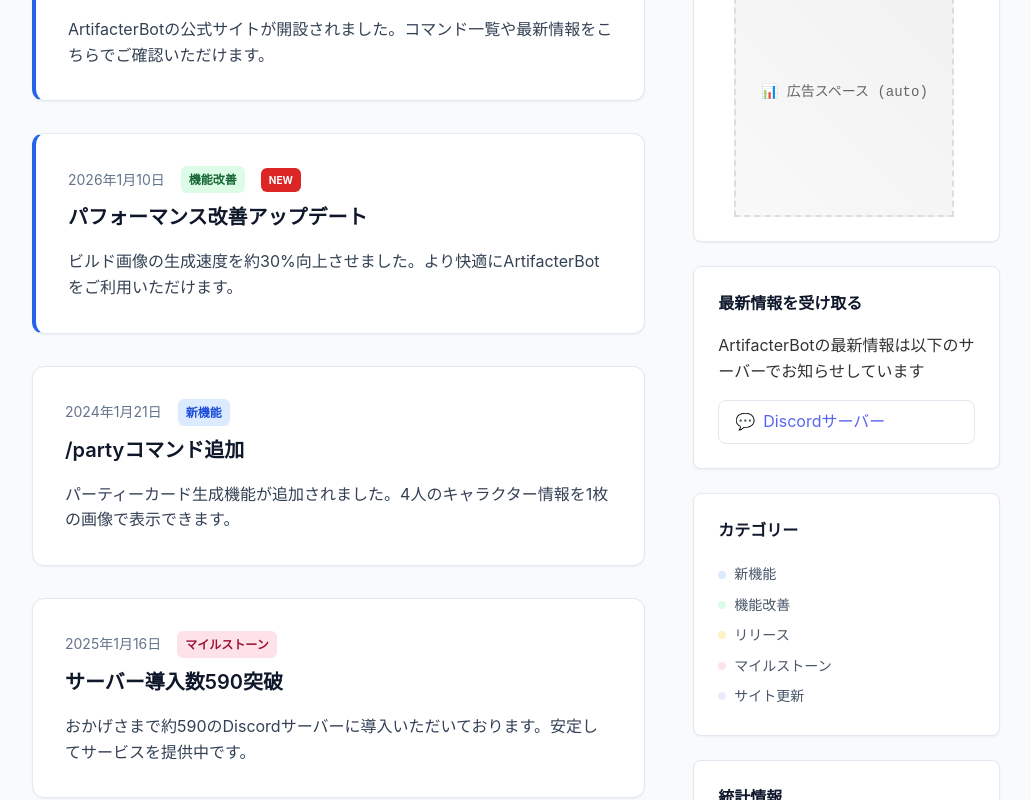
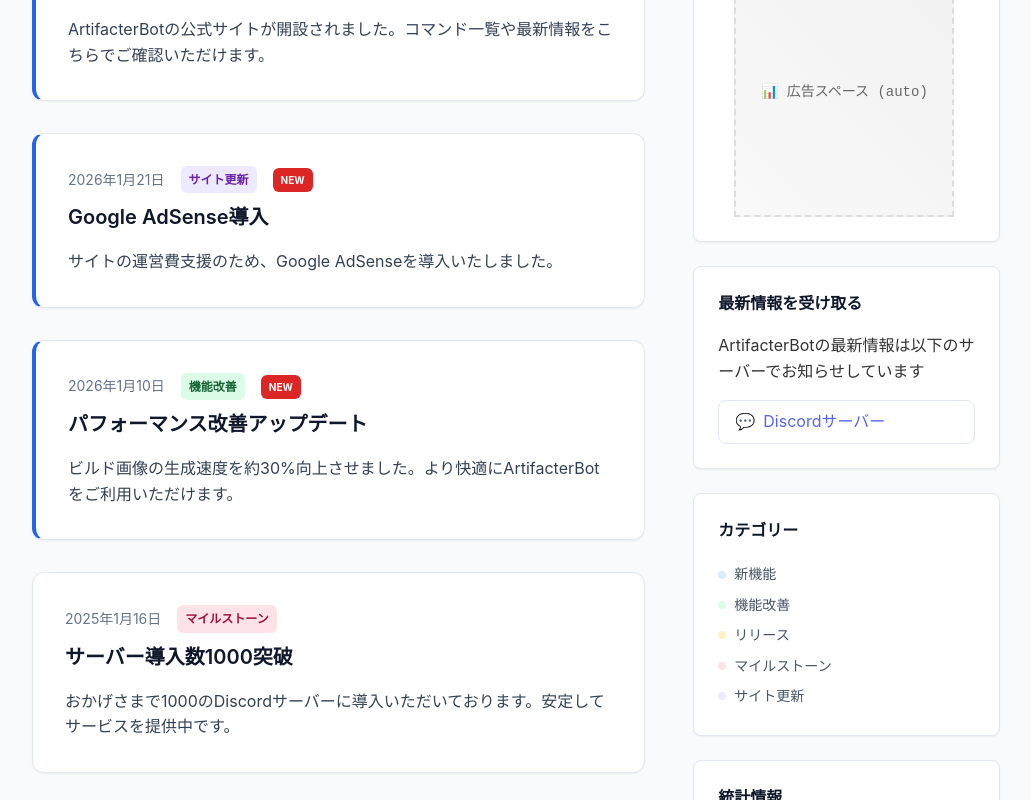
Before and after one commit to yutarou12/Artifacter-Official-Site, a React (Vite) app: page /news in a window 1280 px wide. Shown: the part 400-1200 px from the top of the page, without its empty margins (124-1155 px from the left). Built offline with nearby package versions, Linux system fonts and the light colour scheme; no server answers.

Commit message:
[add] d1 からnewsを取得するように

```diff
--- /dev/null
+++ b/src/hooks/useNewsFromD1.ts
@@ -0,0 +1,72 @@
+// Cloudflare D1 APIからニュースを取得するフック
+import { useState, useEffect } from 'react'
+
+interface NewsItem {
+  id: number
+  date: string
+  title: string
+  content: string
+  type: string
+  isNew: boolean
+}
+
+interface NewsResponse {
+  newsItems: NewsItem[]
+}
+
+export function useNewsFromD1() {
+  const [news, setNews] = useState<NewsItem[]>([])
+  const [loading, setLoading] = useState(true)
+  const [error, setError] = useState<string | null>(null)
+
+  useEffect(() => {
+    async function fetchNews() {
+      try {
+        // 環境変数からWorkers APIのURLを取得（型安全）
+        const workerApiUrl = import.meta.env.VITE_NEWS_API_URL
+
+        // APIエンドポイントの決定
+        let apiUrl: string
+        if (window.location.hostname === 'localhost' || window.location.hostname === '127.0.0.1') {
+          // 開発環境：静的JSONファイル
+          apiUrl = '/api/news.json'
+        } else if (workerApiUrl) {
+          // 本番環境：環境変数で指定されたWorkers API
+          apiUrl = workerApiUrl
+        } else {
+          // フォールバック：同一ドメインのAPIルート
+          apiUrl = `${window.location.origin}/api/news`
+        }
+
+        const response = await fetch(apiUrl)
+
+        if (!response.ok) {
+          throw new Error(`HTTP ${response.status}: ${response.statusText}`)
+        }
+
+        const data: NewsResponse = await response.json()
+        setNews(data.newsItems || [])
+      } catch (err) {
+        setError(err instanceof Error ? err.message : 'Unknown error')
+
+        // エラー時はJSONファイルにフォールバック
+        try {
+          const fallbackResponse = await fetch('/api/news.json')
+          if (fallbackResponse.ok) {
+            const fallbackData = await fallbackResponse.json()
+            setNews(fallbackData.newsItems || [])
+            setError(null) // エラーをクリア
+          }
+        } catch (fallbackErr) {
+          console.error('Fallback also failed:', fallbackErr)
+        }
+      } finally {
+        setLoading(false)
+      }
+    }
+
+    fetchNews()
+  }, [])
+
+  return { news, loading, error }
+}
--- a/src/pages/News.tsx
+++ b/src/pages/News.tsx
@@ -1,49 +1,37 @@
 import AdSense from '../components/AdSense'
+import { useNewsFromD1 } from '../hooks/useNewsFromD1'         // Cloudflare D1版（推奨）
 
 function News() {
-  // 実際の運用では、これらのデータはAPIから取得されるべきです
-  const newsItems = [
-    {
-      id: 1,
-      date: '2026-01-15',
-      title: 'ArtifacterBot 公式サイト開設',
-      content: 'ArtifacterBotの公式サイトが開設されました。コマンド一覧や最新情報をこちらでご確認いただけます。',
-      type: 'サイト更新',
-      isNew: true
-    },
-    {
-      id: 2,
-      date: '2026-01-10',
-      title: 'パフォーマンス改善アップデート',
-      content: 'ビルド画像の生成速度を約30%向上させました。より快適にArtifacterBotをご利用いただけます。',
-      type: '機能改善',
-      isNew: true
-    },
-    {
-      id: 4 ,
-      date: '2024-01-21',
-      title: '/partyコマンド追加',
-      content: 'パーティーカード生成機能が追加されました。4人のキャラクター情報を1枚の画像で表示できます。',
-      type: '新機能',
-      isNew: false
-    },
-    {
-      id: 3,
-      date: '2025-01-16',
-      title: 'サーバー導入数590突破',
-      content: 'おかげさまで約590のDiscordサーバーに導入いただいております。安定してサービスを提供中です。',
-      type: 'マイルストーン',
-      isNew: false
-    },
-    {
-      id: 5,
-      date: '2024-01-01',
-      title: 'ArtifacterBot正式リリース',
-      content: 'GenshinArtifacter後継BotとしてArtifacterBotが正式リリースされました。',
-      type: 'リリース',
-      isNew: false
-    }
-  ]
+  // Cloudflare D1 API経由でニュースデータを取得（フォールバック付き）
+  const { news: newsItems, loading, error } = useNewsFromD1()
+
+  // ローディング表示
+  if (loading) {
+    return (
+      <div className="news">
+        <div className="news-container">
+          <div className="page-header">
+            <h1>ニュース・更新情報</h1>
+            <p>読み込み中...</p>
+          </div>
+        </div>
+      </div>
+    )
+  }
+
+  // エラー表示
+  if (error) {
+    return (
+      <div className="news">
+        <div className="news-container">
+          <div className="page-header">
+            <h1>ニュース・更新情報</h1>
+            <p style={{color: 'red'}}>データの取得に失敗しました: {error}</p>
+          </div>
+        </div>
+      </div>
+    )
+  }
 
   const formatDate = (dateString: string) => {
     const date = new Date(dateString)
```
Also changed, not shown: workers/news-d1-api.js (added, +88 -0 lines).
